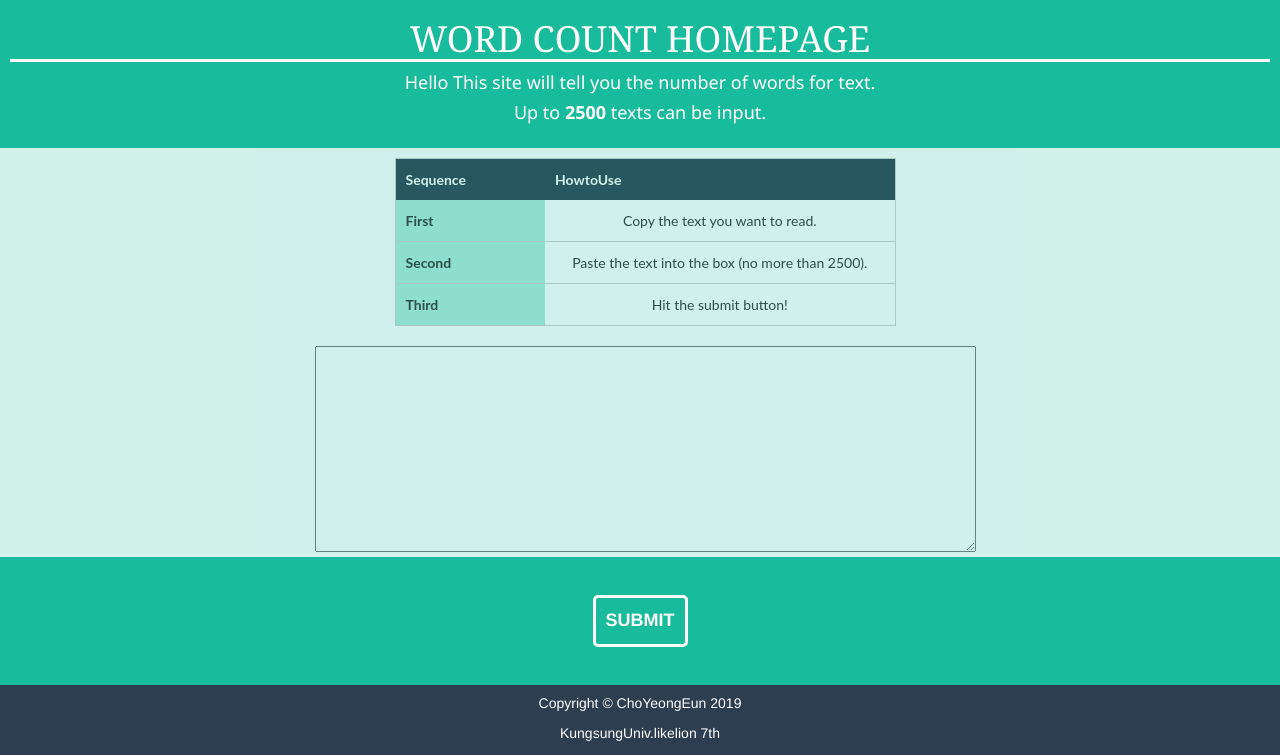
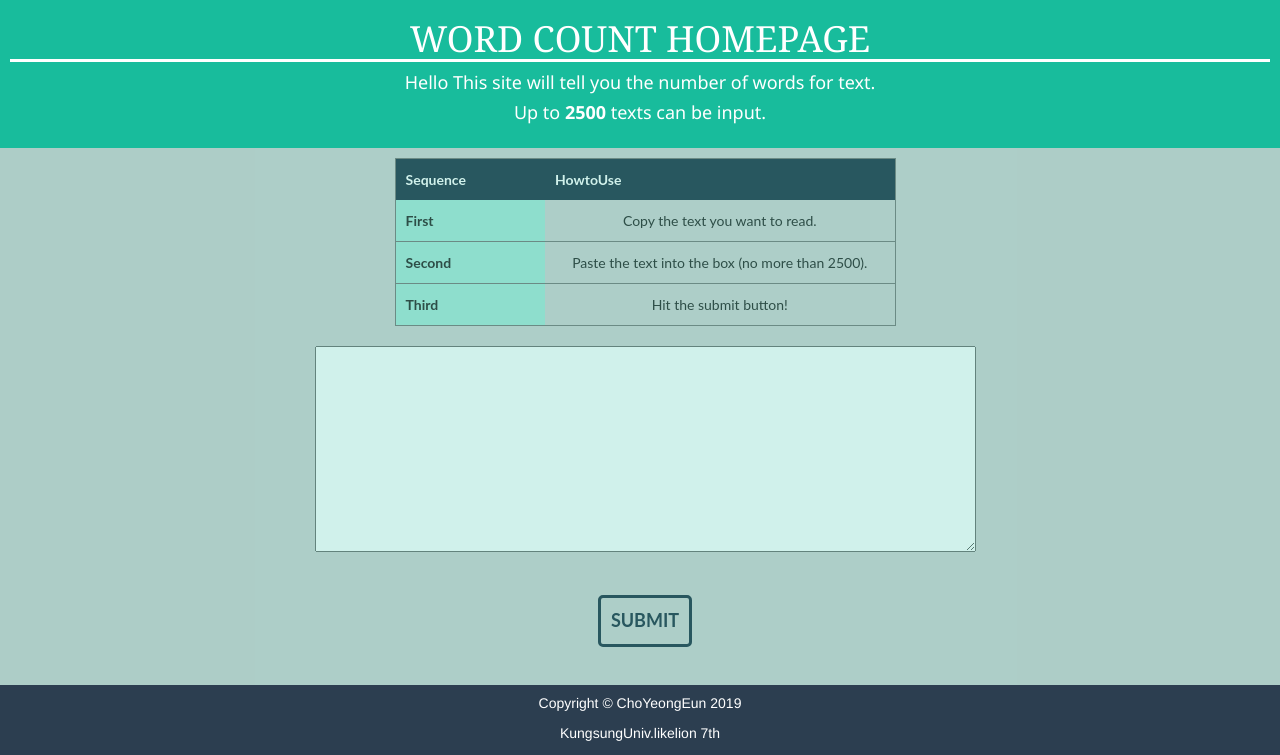
Before and after one commit to JoYeongEun/2018-, a Django app: page / in a window 1280 px wide. Shown: the part 266-1021 px from the top of the page. Run offline with Django 3.2, Linux system fonts and the light colour scheme; some libraries are stand-ins or nearby versions.

Commit message:
subtle change

```diff
--- a/djangoproject/wordcnt/static/css/home.css
+++ b/djangoproject/wordcnt/static/css/home.css
@@ -69,7 +69,7 @@ li:hover{
 }
 
 .textbox {
-  background-color: #FFF;
+  background-color: lightgrey;
   opacity: 0.8;
   padding-left: 10px;
   padding-top: 10px;
@@ -112,9 +112,9 @@ button::after {
 
 button {
   background: none;
-  border: 3px solid #fff;
+  border: 3px solid #2C3E50;
   border-radius: 5px;
-  color: #fff;
+  color: #2C3E50;
   display: block;
   font-size: 18px;
   font-weight: bold;
@@ -152,12 +152,12 @@ table.type07 {
     border-collapse: collapse;
     text-align: center;
     line-height: 1.5;
-    border: 1px solid #ccc;
+    border: 1px solid gray;
     margin: 0 auto;
 }
 table.type07 thead {
-    border-right: 1px solid #ccc;
-    border-left: 1px solid #ccc;
+    border-right: 1px solid gray;
+    border-left: 1px solid gray;
     background: #2C3E50;
 }
 table.type07 thead th {
@@ -171,12 +171,12 @@ table.type07 tbody th {
     padding: 10px;
     font-weight: bold;
     vertical-align: top;
-    border-bottom: 1px solid #ccc;
+    border-bottom: 1px solid gray;
     background: #ace7da;
 }
 table.type07 td {
     width: 350px;
     padding: 10px;
     vertical-align: top;
-    border-bottom: 1px solid #ccc;
+    border-bottom: 1px solid gray;
 }
--- a/djangoproject/wordcnt/templates/about.html
+++ b/djangoproject/wordcnt/templates/about.html
@@ -28,7 +28,6 @@
                 <a href="{%url 'home'%}"><li class="back">LIKELION WORDCOUNT HOMEPAGE</li></a>
                 <a href="{%url 'home'%}"><li>HOME</li></a>
                 <a href="{%url 'about'%}"><li>ABOUT</li></a>
-                <a href="#"><li>CONTACT</li></a>
             </ul>
         </div>
         <div class="title">
@@ -47,8 +46,7 @@
                 </h6>
                 <br>
                 <h6>
-                ▶▶페이지 이외에 저에 대해 궁금하신 부분이 있다면
-                CONTACT 메뉴를 클릭하여 봐주시길 바랍니다!
+                ▶▶e-mail:duddmd0219@naver.com and <a href="https://github.com/JoYeongEun">git-hub</a>
                 </h6>
                 <h5>Reference site:
                 <a href="https://www.codecademy.com/learn/learn-css" target="blank_">site #1,</a>
--- a/djangoproject/wordcnt/templates/home.html
+++ b/djangoproject/wordcnt/templates/home.html
@@ -28,7 +28,6 @@
                                         <a href="{%url 'home'%}"><li class="back">LIKELION WORDCOUNT HOMEPAGE</li></a>
                                         <a href="{%url 'home'%}"><li>HOME</li></a>
                                         <a href="{%url 'about'%}"><li>ABOUT</li></a>
-                                        <a href="#"><li>CONTACT</li></a>
                                 </ul>
                 </div>
 
@@ -63,13 +62,16 @@
                                                 </tbody>
                                             </table>
                                             <br>
-                    <textarea cols="80" rows="10" maxlengt="2500" name="fulltext"></textarea>
-
+                    <form action="{%url 'result'%}">
+                            <textarea cols="80" rows="10" maxlengt="2500" name="fulltext"></textarea>
+                            <br>
+                            <div class="container" type="submit">
+                                    <a href="{%url 'result'%}"><button class="btn-1">submit</button></a>
+                            </div>
+                        </form>
                 </div>
 
-                <div class="container">
-                        <a href="{%url 'result'%}"><button class="btn-1">submit</button></a>
-                </div>
+
 
                 <footer class="day">
                         <p>Copyright © ChoYeongEun 2019</p>
```
Also changed, not shown: djangoproject/wordcnt/static/css/result.css (+5 -5 lines), djangoproject/wordcnt/templates/result.html (+10 -6 lines), djangoproject/wordcnt/static/img/KakaoTalk_20190125_230011461.jpg (added), djangoproject/wordcnt/static/img/title.png (deleted).
